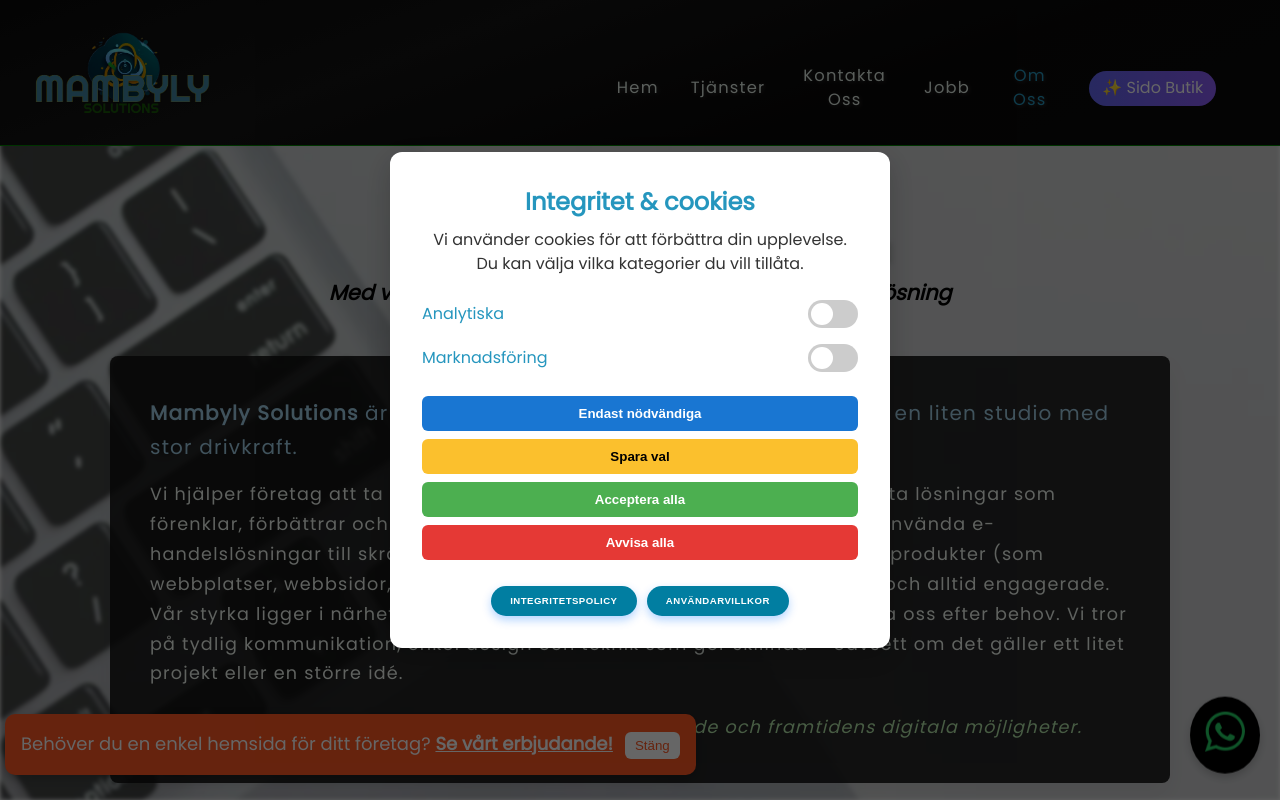
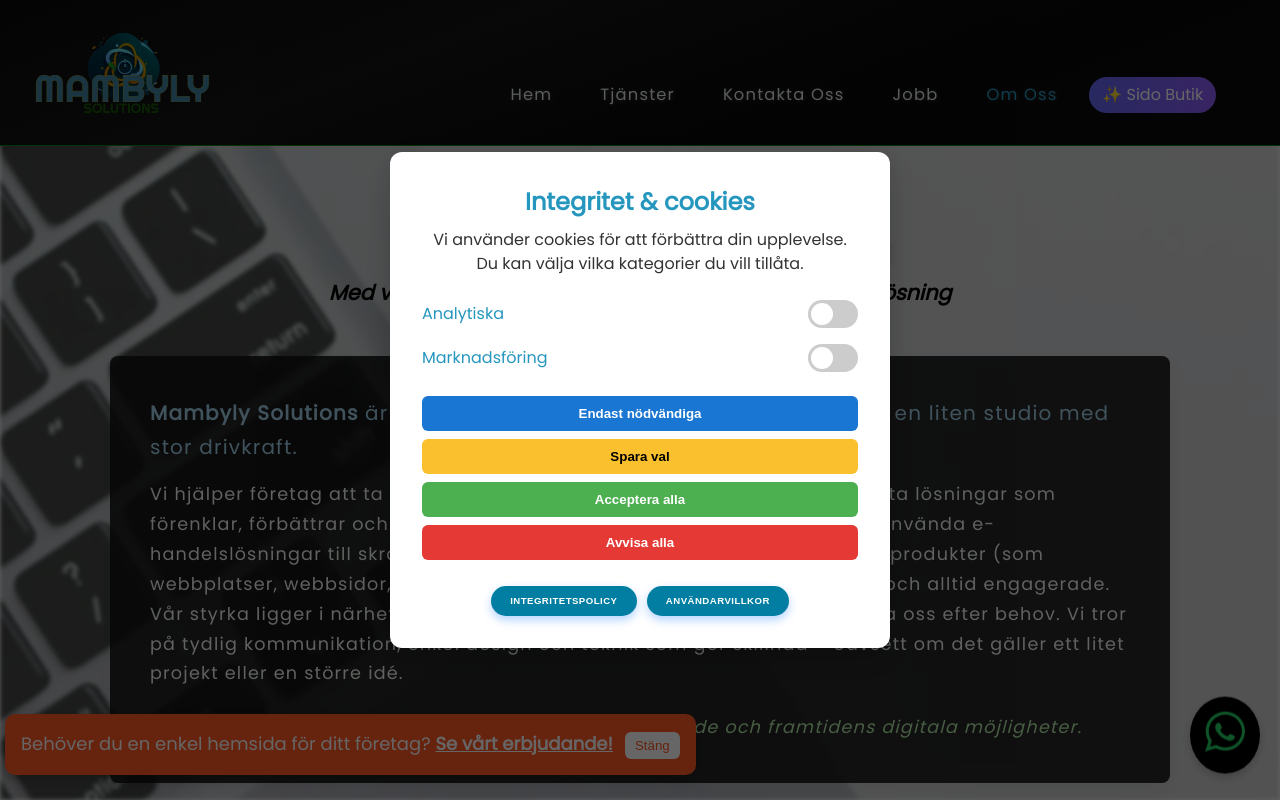
Before and after one commit to Emadenni/MambyLy-logistics-frontend, a React (Vite) app: page /omOss in a window 1280 px wide. Shown: the top 800 px of the page. Built offline with nearby package versions, Linux system fonts and the light colour scheme.

Commit message:
fixed wrapping on nav items

```diff
--- a/src/components/Navbar/navbar.scss
+++ b/src/components/Navbar/navbar.scss
@@ -5,7 +5,8 @@
 .navbar {
   &__list {
     @include flexbox(row, center, center);
-
+    flex-wrap: nowrap;
+    gap: 1rem; // opzionale: puoi gestire gli spazi tra gli item
 
     @media (min-width: 2500px) {
       font-size: 1.85rem;
@@ -14,14 +15,18 @@
 
     &__item {
       @include primary-font(400);
-
       color: rgb(224, 236, 228);
-
-      font-size: 1.4rem;
+      font-size: 1.3rem;
       padding: 0 16px;
       text-shadow: 1px 1px 4px rgba(251, 252, 247, 0.2);
       text-align: center;
       letter-spacing: 1.2px;
+
+      // Evita che vada su due righe
+      white-space: nowrap;
+      overflow: hidden;
+      text-overflow: ellipsis;
+      flex-shrink: 0;
 
       @media (max-width: 1300px) {
         font-size: 1.02rem;
@@ -31,15 +36,15 @@
         font-size: 1.95rem;
         padding: 0 2rem;
       }
-    }
 
-    &__item:hover {
-      color: yellow;
-      scale: 1.1;
-    }
+      &:hover {
+        color: yellow;
+        scale: 1.1;
+      }
 
-    .navbar_link--active {
-      color: $text-blue;
+      .navbar_link--active {
+        color: $text-blue;
+      }
     }
   }
 }
```
